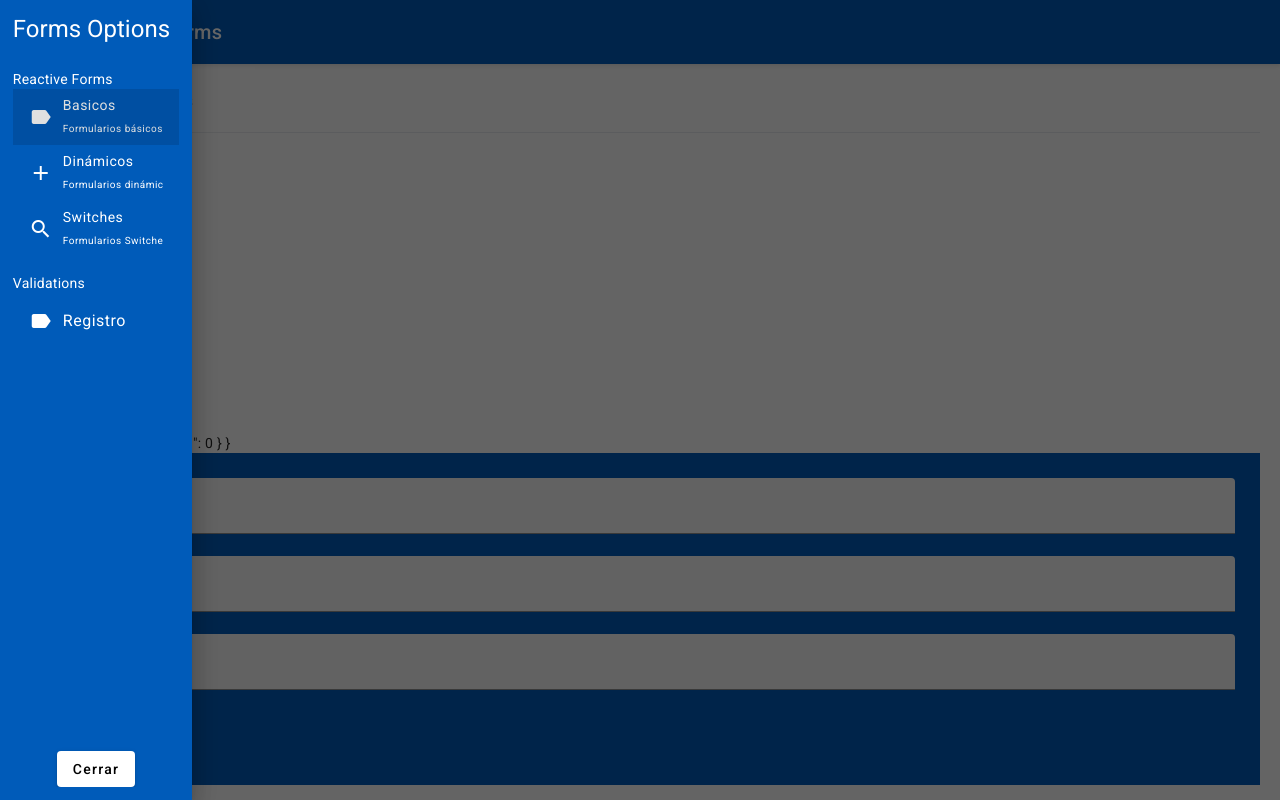
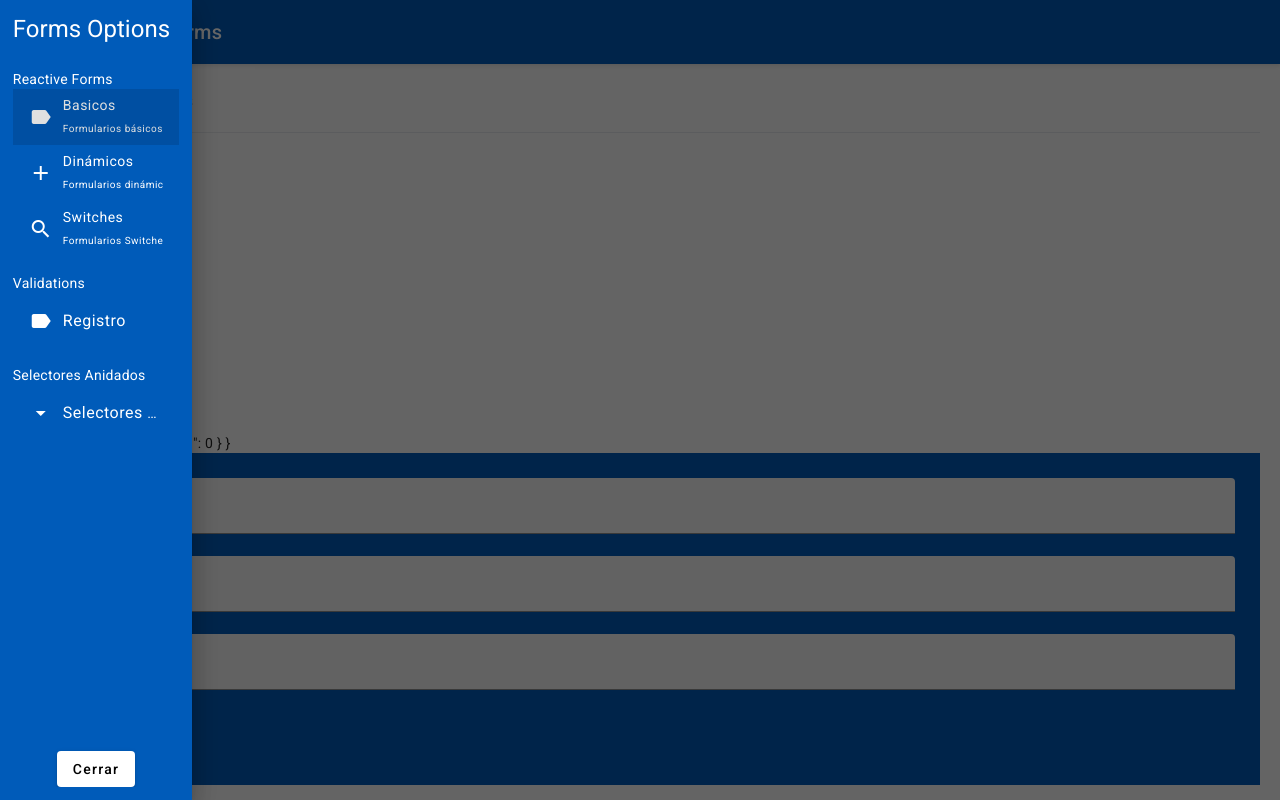
Before and after one commit to LeonelFabianBahamonSoto/reactiveformsApp, an Angular app: page /reactive/basic in a window 1280 px wide. Both pictures are taken after a click on the button "menu". Built offline with nearby package versions, Linux system fonts and the light colour scheme.

Commit message:
RegisterPageComponent: Se implementa ajuste para el menu lateral, SelectorPageComponent: Se implementa ajuste para el menu lateral, SideMenu: Se implementan nuevos botones en el menu lateral.

```diff
--- a/src/app/auth/pages/registerPage/registerPage.component.html
+++ b/src/app/auth/pages/registerPage/registerPage.component.html
@@ -1,9 +1,10 @@
-<div style="padding: 1%; display: flex; justify-content: center;">
+<app-side-menu>
+    <div style="display: flex; justify-content: center;">
         <h2>Validaciones Reactivas</h2>
     </div>
     <hr>
 
-<div class="grid grid-cols-1 sm:grid-cols-3 lg:grid-cols-4" style="padding: 0.5%; margin-top: 1%; background-color: #2b98e1;">
+    <div class="grid grid-cols-1 sm:grid-cols-3 lg:grid-cols-4" style="padding: 0.5%; background-color: #2b98e1;">
         <div class="sm:col-span-1 sm:col-span-1 lg:col-span-1" style="background-color: #aed6f1; padding: 1%;">
             <h2>Form Valid: {{ registerForm.valid }} </h2>
             <h2>Form Status: {{ registerForm.status }} </h2>
@@ -130,3 +131,4 @@
 
         </div>
     </div>
+</app-side-menu>
--- a/src/app/multipleSelectoresAnidados/countries/countries.module.ts
+++ b/src/app/multipleSelectoresAnidados/countries/countries.module.ts
@@ -7,6 +7,7 @@ import { MaterialModule } from 'src/app/material/material.module';
 
 import { SelectorPageComponent } from './pages/selector-page/selector-page.component';
 import { HttpClientModule } from '@angular/common/http';
+import { SharedModule } from "../../shared/shared.module";
 
 @NgModule({
   declarations: [ SelectorPageComponent ],
@@ -15,6 +16,7 @@ import { HttpClientModule } from '@angular/common/http';
     CountriesRoutingModule,
     ReactiveFormsModule,
     MaterialModule,
-  ]
+    SharedModule
+]
 })
 export class CountriesModule { }
--- a/src/app/multipleSelectoresAnidados/countries/pages/selector-page/selector-page.component.html
+++ b/src/app/multipleSelectoresAnidados/countries/pages/selector-page/selector-page.component.html
@@ -1,3 +1,4 @@
+<app-side-menu>
     <div id="container">
         <h1 class="mt-3">Selectores Anidados</h1>
 
@@ -48,3 +49,4 @@
             </code> -->
         </div>
     </div>
+</app-side-menu>
--- a/src/app/multipleSelectoresAnidados/countries/pages/selector-page/selector-page.component.sass
+++ b/src/app/multipleSelectoresAnidados/countries/pages/selector-page/selector-page.component.sass
@@ -1,6 +1,5 @@
 #container
     height: 100vh
-    padding: 1%
 
 .formContainer
     background-color: gray
--- a/src/app/shared/components/side-menu/side-menu.component.html
+++ b/src/app/shared/components/side-menu/side-menu.component.html
@@ -102,6 +102,16 @@
                         <span style="color: white;">{{ item.label }}</span>
                     </mat-list-item>
                 </mat-nav-list>
+
+                <mat-nav-list>
+                    Selectores Anidados
+                    <mat-list-item [routerLink]="selectors.url" (click)="sidenav.toggle()">
+                        <mat-icon id="buttonIcon" matListItemIcon>
+                            {{ selectors.icon }}
+                        </mat-icon>
+                        <span style="color: white;">{{ selectors.label }}</span>
+                    </mat-list-item>
+                </mat-nav-list>
             </div>
 
             <div class="buttonContainer">
--- a/src/app/shared/components/side-menu/side-menu.component.ts
+++ b/src/app/shared/components/side-menu/side-menu.component.ts
@@ -19,4 +19,6 @@ export class SideMenuComponent {
   public sidebarValidations = [
     { label: 'Registro', icon: 'label',  url: '/auth/sign-up' }
   ];
+
+  public selectors = { label: 'Selectores anidados', icon: 'arrow_drop_down', url: '/selectors' };
 }
```
Lines whose indentation alone changed are shown as unchanged.
